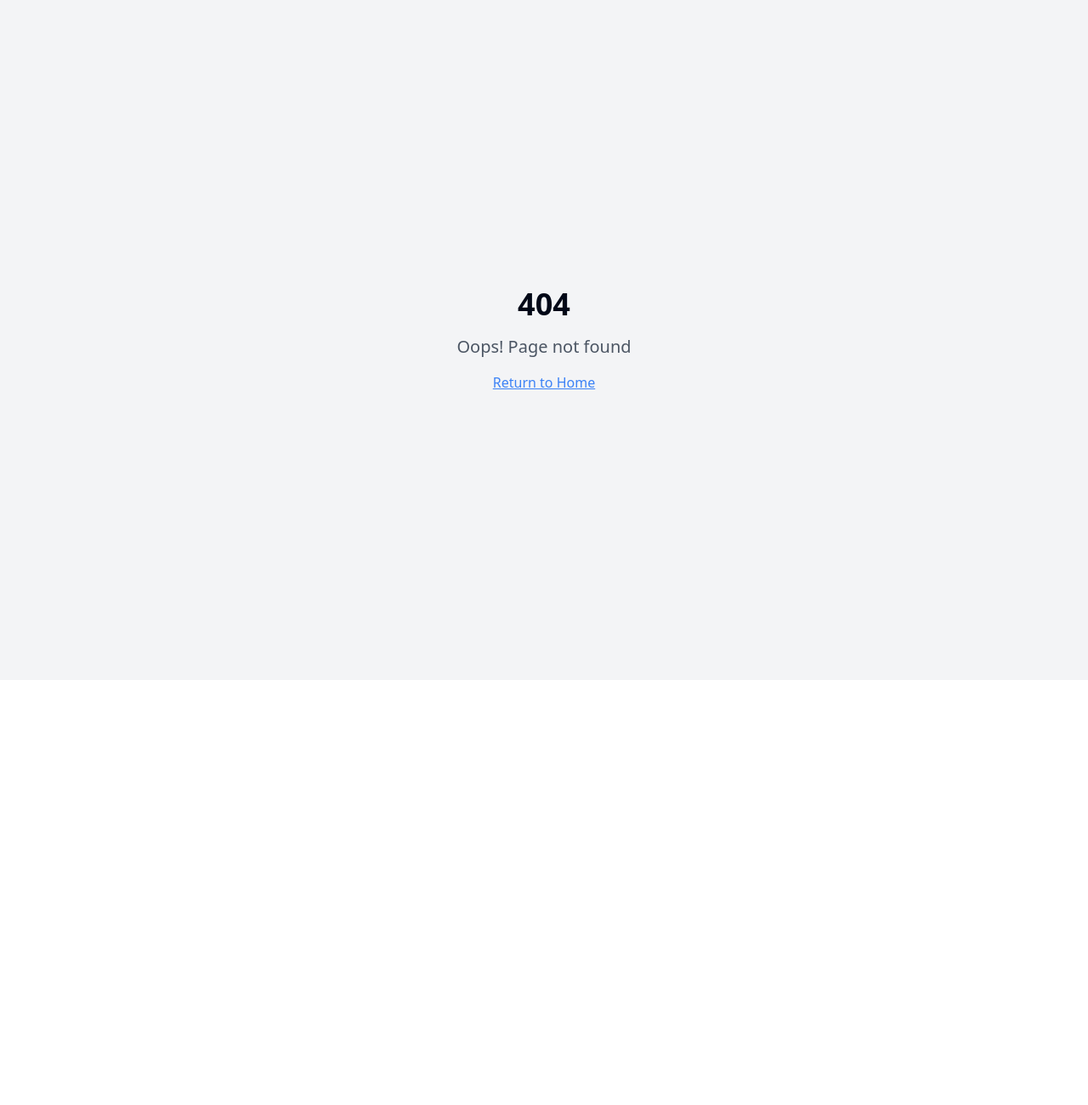
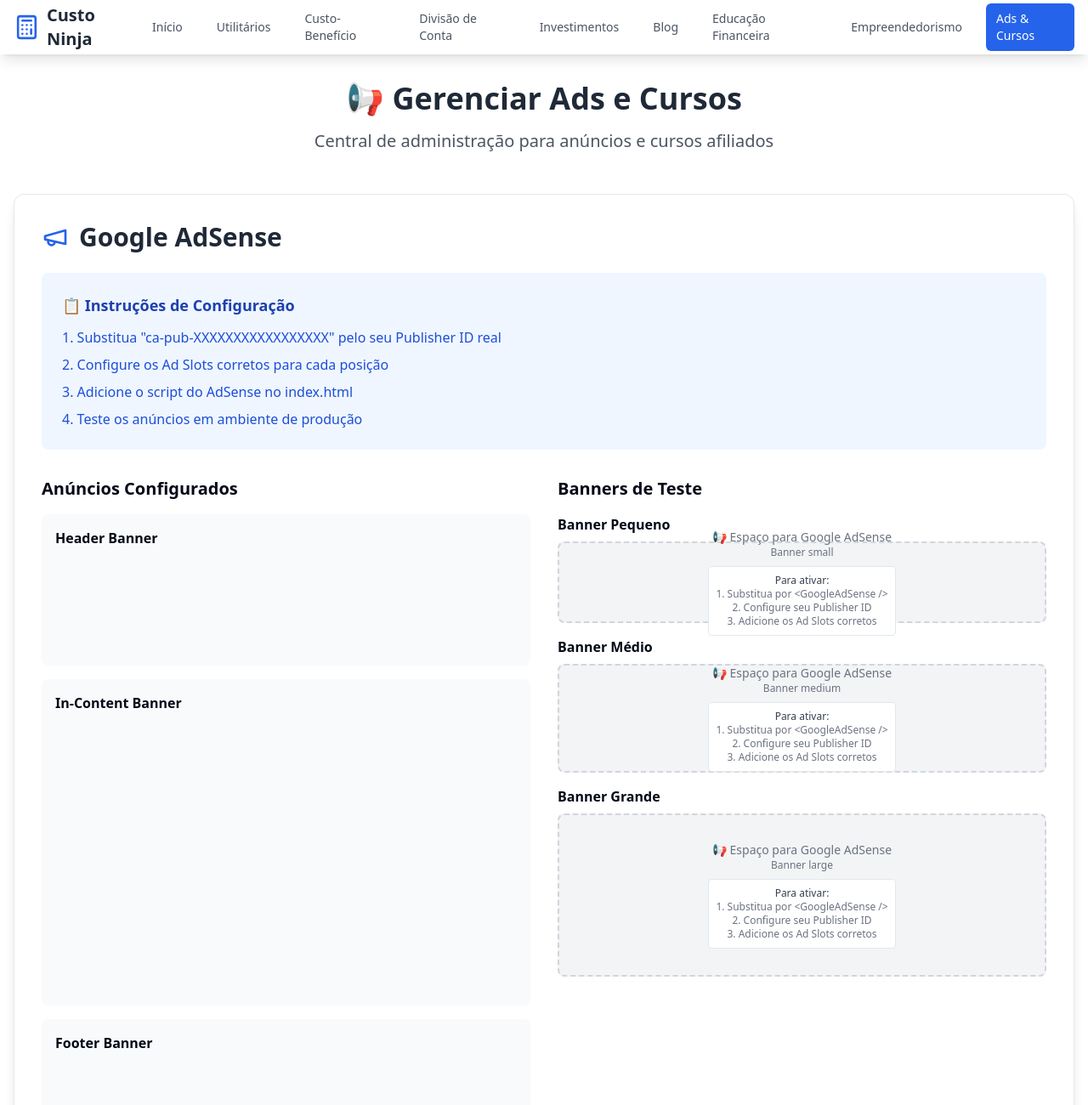
Before and after one commit to Wee-404/custo-ninja-calcula, a React (Vite) app: page /ads-e-cursos in a window 1280 px wide. Before the commit this address had no page. Shown: the top 1300 px of the page at 85% size. Before the commit the page ends 800 px from the top, so only its background shows below. Built offline with nearby package versions, Linux system fonts and the light colour scheme.

Commit message:
feat: Consolidate ads and courses, prepare for export
Consolidated Google AdSense and course promos into a single page. Prepared the codebase for export to a different hosting environment.

```diff
--- a/src/App.tsx
+++ b/src/App.tsx
@@ -17,6 +17,7 @@ import EducacaoFinanceira from "./pages/EducacaoFinanceira";
 import EmpreendedorismoLocal from "./pages/EmpreendedorismoLocal";
 import UtilitariosFinanceiros from "./pages/UtilitariosFinanceiros";
 import BlogFinancas from "./pages/BlogFinancas";
+import AdsECursos from "./pages/AdsECursos";
 import NotFound from "./pages/NotFound";
 
 const queryClient = new QueryClient();
@@ -38,6 +39,7 @@ const AppWrapper = () => {
       <Route path="/empreendedorismo-local" element={<EmpreendedorismoLocal />} />
       <Route path="/utilitarios-financeiros" element={<UtilitariosFinanceiros />} />
       <Route path="/blog-financas" element={<BlogFinancas />} />
+      <Route path="/ads-e-cursos" element={<AdsECursos />} />
       <Route path="*" element={<NotFound />} />
     </Routes>
   );
--- a/src/components/Header.tsx
+++ b/src/components/Header.tsx
@@ -17,6 +17,7 @@ const Header = () => {
     { path: '/blog-financas', label: 'Blog' },
     { path: '/educacao-financeira', label: 'Educação Financeira' },
     { path: '/empreendedorismo-local', label: 'Empreendedorismo' },
+    { path: '/ads-e-cursos', label: 'Ads & Cursos', admin: true },
   ];
 
   const isActive = (path: string) => location.pathname === path;
@@ -39,7 +40,9 @@ const Header = () => {
                 className={`px-3 py-2 rounded-md text-sm font-medium transition-colors ${
                   isActive(item.path)
                     ? 'bg-blue-600 text-white'
-                    : 'text-gray-600 hover:text-blue-600 hover:bg-blue-50'
+                    : item.admin
+                      ? 'text-orange-600 hover:text-orange-700 hover:bg-orange-50 border border-orange-200'
+                      : 'text-gray-600 hover:text-blue-600 hover:bg-blue-50'
                 }`}
               >
                 {item.label}
@@ -66,7 +69,9 @@ const Header = () => {
                 className={`block px-3 py-2 rounded-md text-base font-medium transition-colors ${
                   isActive(item.path)
                     ? 'bg-blue-600 text-white'
-                    : 'text-gray-600 hover:text-blue-600 hover:bg-blue-50'
+                    : item.admin
+                      ? 'text-orange-600 hover:text-orange-700 hover:bg-orange-50 border border-orange-200'
+                      : 'text-gray-600 hover:text-blue-600 hover:bg-blue-50'
                 }`}
                 onClick={() => setIsMenuOpen(false)}
               >
--- /dev/null
+++ b/src/pages/AdsECursos.tsx
@@ -0,0 +1,122 @@
+import React from 'react';
+import Layout from '../components/Layout';
+import AdBanner from '../components/AdBanner';
+import CoursePromo from '../components/CoursePromo';
+import GoogleAdSense, { AdSenseHeader, AdSenseSidebar, AdSenseFooter, AdSenseInContent } from '../components/GoogleAdSense';
+import { Settings, BookOpen, Megaphone } from 'lucide-react';
+
+const AdsECursos = () => {
+  return (
+    <Layout>
+      <div className="container mx-auto px-4 py-8">
+        {/* Header */}
+        <div className="text-center mb-12">
+          <h1 className="text-4xl font-bold text-gray-800 mb-4">
+            📢 Gerenciar Ads e Cursos
+          </h1>
+          <p className="text-xl text-gray-600">
+            Central de administração para anúncios e cursos afiliados
+          </p>
+        </div>
+
+        {/* Seção de Ads */}
+        <section className="mb-16">
+          <div className="bg-white rounded-xl shadow-lg p-8 border">
+            <div className="flex items-center mb-6">
+              <Megaphone className="h-8 w-8 text-blue-600 mr-3" />
+              <h2 className="text-3xl font-bold text-gray-800">Google AdSense</h2>
+            </div>
+
+            <div className="bg-blue-50 p-6 rounded-lg mb-8">
+              <h3 className="text-lg font-semibold text-blue-800 mb-3">📋 Instruções de Configuração</h3>
+              <div className="space-y-2 text-blue-700">
+                <p>1. Substitua "ca-pub-XXXXXXXXXXXXXXXXX" pelo seu Publisher ID real</p>
+                <p>2. Configure os Ad Slots corretos para cada posição</p>
+                <p>3. Adicione o script do AdSense no index.html</p>
+                <p>4. Teste os anúncios em ambiente de produção</p>
+              </div>
+            </div>
+
+            <div className="grid grid-cols-1 md:grid-cols-2 gap-8">
+              {/* AdSense Configurados */}
+              <div>
+                <h3 className="text-xl font-semibold mb-4">Anúncios Configurados</h3>
+                <div className="space-y-4">
+                  <div className="p-4 bg-gray-50 rounded-lg">
+                    <h4 className="font-semibold">Header Banner</h4>
+                    <AdSenseHeader />
+                  </div>
+
+                  <div className="p-4 bg-gray-50 rounded-lg">
+                    <h4 className="font-semibold">In-Content Banner</h4>
+                    <AdSenseInContent />
+                  </div>
+
+                  <div className="p-4 bg-gray-50 rounded-lg">
+                    <h4 className="font-semibold">Footer Banner</h4>
+                    <AdSenseFooter />
+                  </div>
+                </div>
+              </div>
+
+              {/* AdBanners para Teste */}
+              <div>
+                <h3 className="text-xl font-semibold mb-4">Banners de Teste</h3>
+                <div className="space-y-4">
+                  <div>
+                    <h4 className="font-semibold mb-2">Banner Pequeno</h4>
+                    <AdBanner size="small" />
+                  </div>
+
+                  <div>
+                    <h4 className="font-semibold mb-2">Banner Médio</h4>
+                    <AdBanner size="medium" />
+                  </div>
+
+                  <div>
+                    <h4 className="font-semibold mb-2">Banner Grande</h4>
+                    <AdBanner size="large" />
+                  </div>
+                </div>
+              </div>
+            </div>
+          </div>
+        </section>
+
+        {/* Seção de Cursos */}
+        <section>
+          <div className="bg-white rounded-xl shadow-lg p-8 border">
+            <div className="flex items-center mb-6">
+              <BookOpen className="h-8 w-8 text-purple-600 mr-3" />
+              <h2 className="text-3xl font-bold text-gray-800">Cursos Afiliados</h2>
+            </div>
+
+            <div className="bg-purple-50 p-6 rounded-lg mb-8">
+              <h3 className="text-lg font-semibold text-purple-800 mb-3">🔧 Como Editar os Cursos</h3>
+              <div className="space-y-2 text-purple-700">
+                <p>1. Abra o arquivo src/components/CoursePromo.tsx</p>
+                <p>2. Edite o array 'courses' com seus cursos e links de afiliado</p>
+                <p>3. Adicione seus links de afiliado reais nos campos 'affiliateLink'</p>
+                <p>4. Customize preços, avaliações e descrições conforme necessário</p>
+              </div>
+            </div>
+
+            <CoursePromo />
+          </div>
+        </section>
+
+        {/* Sidebar AdSense */}
+        <section className="mt-16">
+          <div className="bg-white rounded-xl shadow-lg p-8 border">
+            <h2 className="text-2xl font-bold text-gray-800 mb-6">Banner Lateral</h2>
+            <div className="flex justify-center">
+              <AdSenseSidebar />
+            </div>
+          </div>
+        </section>
+      </div>
+    </Layout>
+  );
+};
+
+export default AdsECursos;
```
